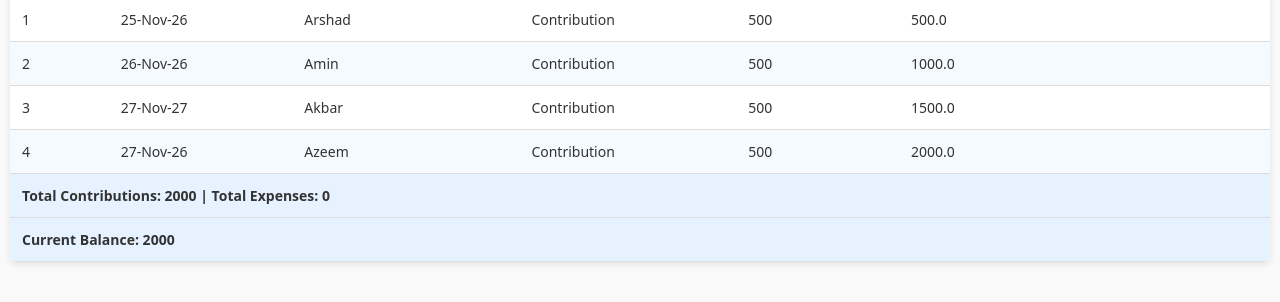
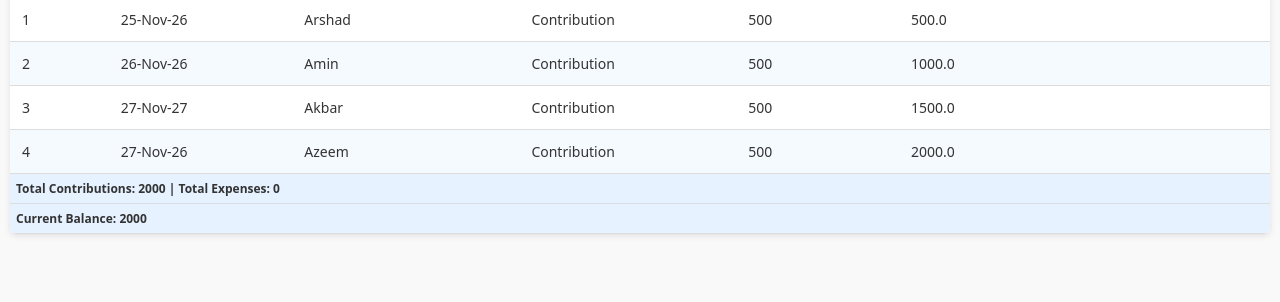
Before and after one commit to aakshirwany/tracker, a plain HTML site: page index.html in a window 1280 px wide. Shown: the part 114-416 px from the top of the page. Drawn offline with Linux system fonts and the light colour scheme.

Commit message:
Updated index file

```diff
--- a/index.html
+++ b/index.html
@@ -46,7 +46,9 @@
     tfoot td {
       font-weight: bold;
       background: #e6f2ff;
-      text-align: left; /* ✅ left aligned summary */
+      text-align: left;
+      font-size: 12px; /* ✅ smaller font for summary */
+      padding: 6px;    /* tighter spacing */
     }
   </style>
 </head>
```
